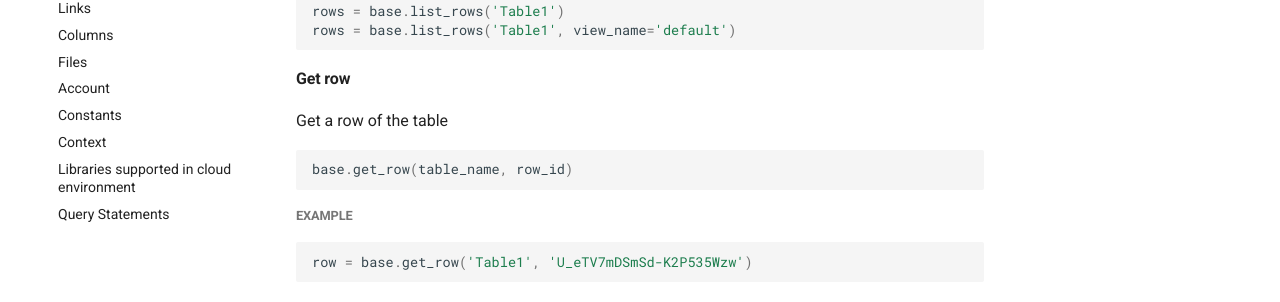
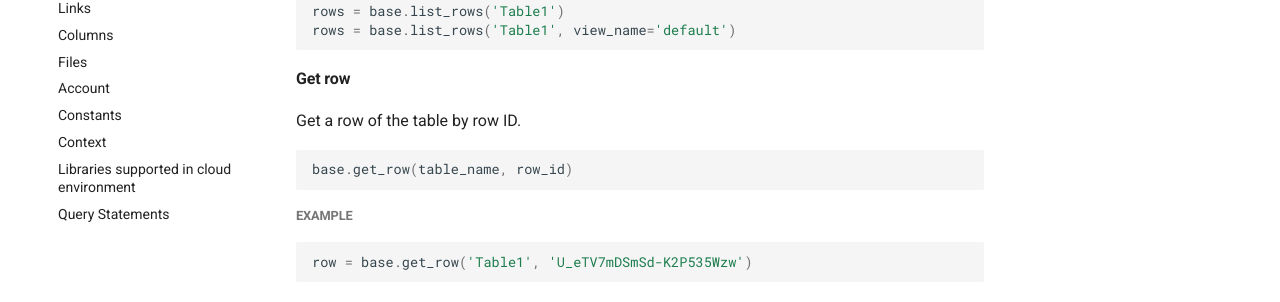
Before and after one commit to seatable/seatable-scripts, an MkDocs documentation site: the page built from manual/python/rows.md, in a window 1280 px wide and 900 px high. Shown: the part 364-666 px from the top of the window. Built offline with MkDocs 1.6.1 and Material for MkDocs 9.7.7, drawn with Linux system fonts in a browser that asks for light colours; comment, search, counter and statistics services are not loaded.

Commit message:
Update rows.md

````diff
--- a/manual/python/rows.md
+++ b/manual/python/rows.md
@@ -17,7 +17,7 @@ rows = base.list_rows('Table1', view_name='default')
 
 #### Get row
 
-Get a row of the table
+Get a row of the table by row ID.
 
 ```python
 base.get_row(table_name, row_id)
````
